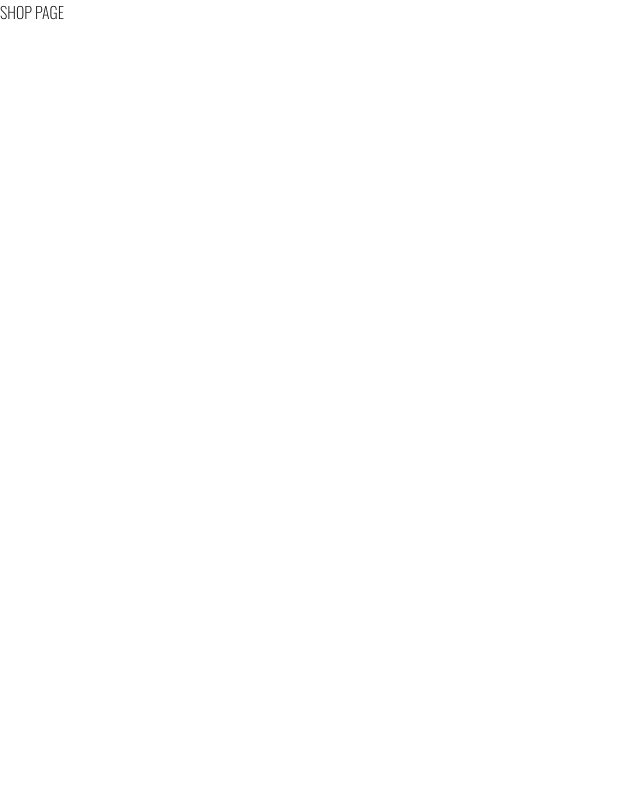
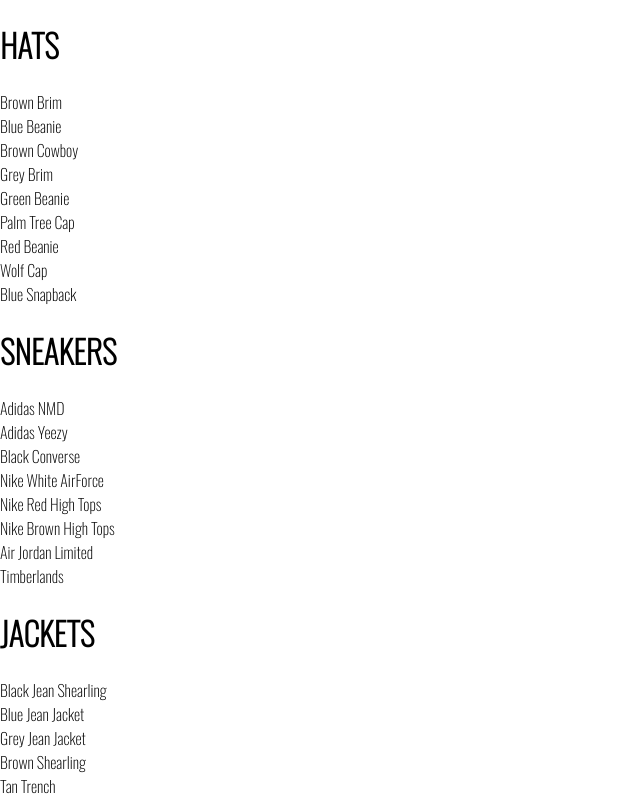
Before and after one commit to revanthkumaar/nile-shopping, a React (Create React App) app: page /shop in a window 1280 px wide. Shown: the top 800 px of the page, without its empty margins (0-640 px from the left). Built offline with nearby package versions, Linux system fonts and the light colour scheme.

Commit message:
shop page integrated with collection preview
shop page integrated with collection preview

```diff
--- a/src/components/preview-collection/collection-preview.component.jsx
+++ b/src/components/collection-preview/collection-preview.component.jsx
@@ -1,6 +1,6 @@
 import React from 'react';
 
-import './preview-collection.styles.scss';
+import './collection-preview.styles.scss';
 
 const CollectionPreview = ({title,items}) => (
     <div className='collection-preview'>
--- a/src/pages/shop/shop.component.jsx
+++ b/src/pages/shop/shop.component.jsx
@@ -1,5 +1,7 @@
 import React from 'react';
 import SHOP_DATA from './shop.data.js'
+//embedding collection preview to shop component
+import CollectionPreview from '../../components/collection-preview/collection-preview.component'
 
 //class component as we need to deal with data/state
 class ShopPage extends React.Component{
@@ -11,7 +13,15 @@
     }
 
     render(){
-        return <div>SHOP PAGE</div>
+        const {collections} = this.state;
+        return (<div className="shop-page">
+                {
+                    collections.map(({id, ...otherCollectionProps}) => (
+                        <CollectionPreview key={id} {...otherCollectionProps}/>
+                    ))
+                }
+            </div>
+            )
     }
 }
 
```
Also changed, not shown: src/components/collection-preview/collection-preview.styles.scss (added).
